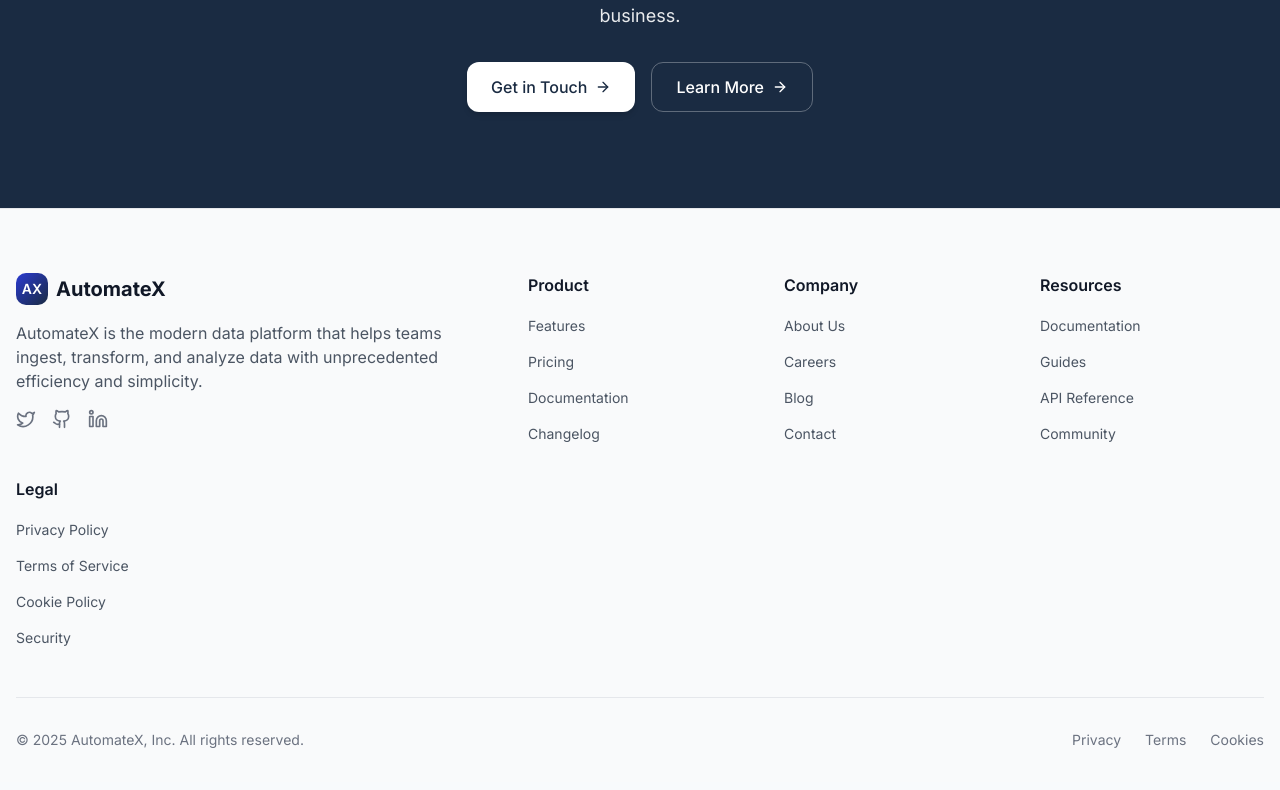
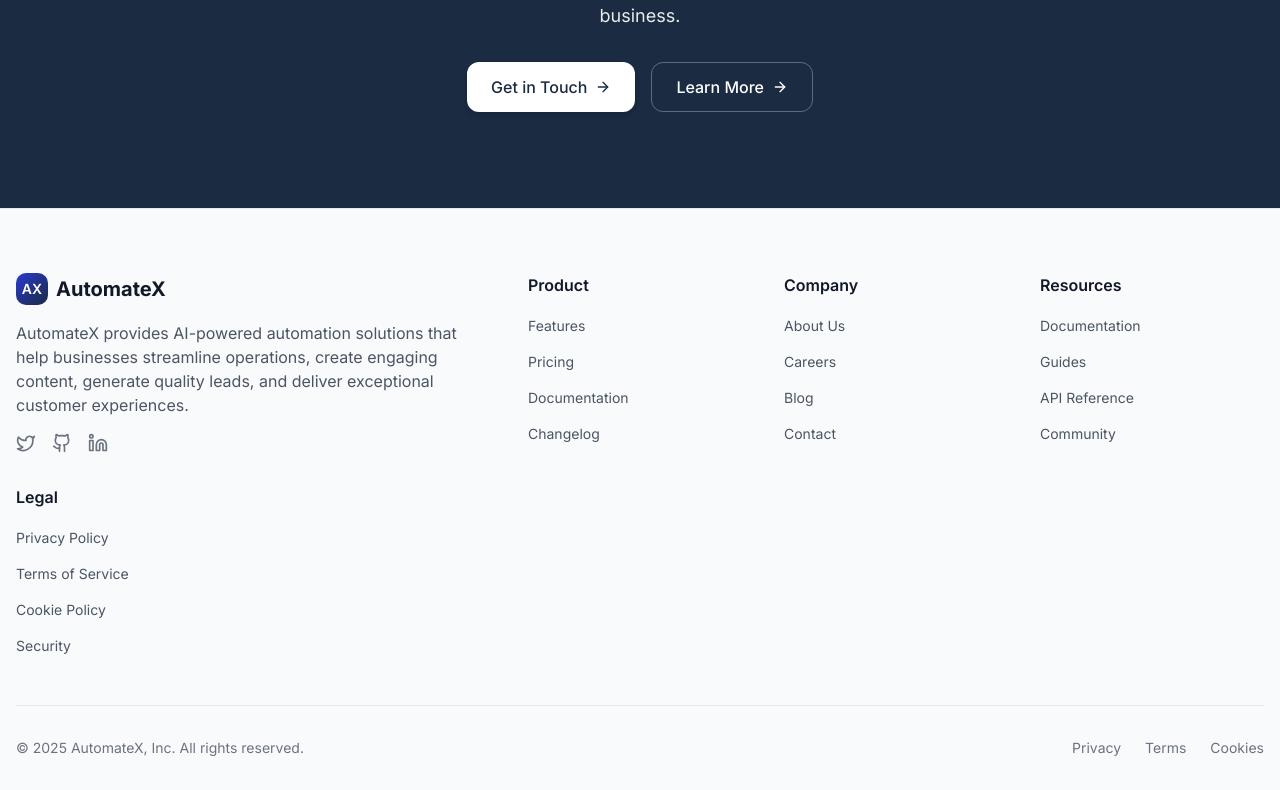
Before and after one commit to ZhuyuNtzh/deep-blue-flow-45, a React (Vite) app: page /about in a window 1280 px wide. Shown: the part 3280-4070 px from the top of the page. Built offline with nearby package versions, Linux system fonts and the light colour scheme.

Commit message:
Reflect the services
Update the code to reflect the services.

```diff
--- a/src/components/Footer.tsx
+++ b/src/components/Footer.tsx
@@ -57,7 +57,7 @@ const Footer = () => {
               <span className="text-xl font-bold text-gray-900">AutomateX</span>
             </Link>
             <p className="text-gray-600 mb-4 max-w-md">
-              AutomateX is the modern data platform that helps teams ingest, transform, and analyze data with unprecedented efficiency and simplicity.
+              AutomateX provides AI-powered automation solutions that help businesses streamline operations, create engaging content, generate quality leads, and deliver exceptional customer experiences.
             </p>
             <div className="flex space-x-4">
               <a
```
